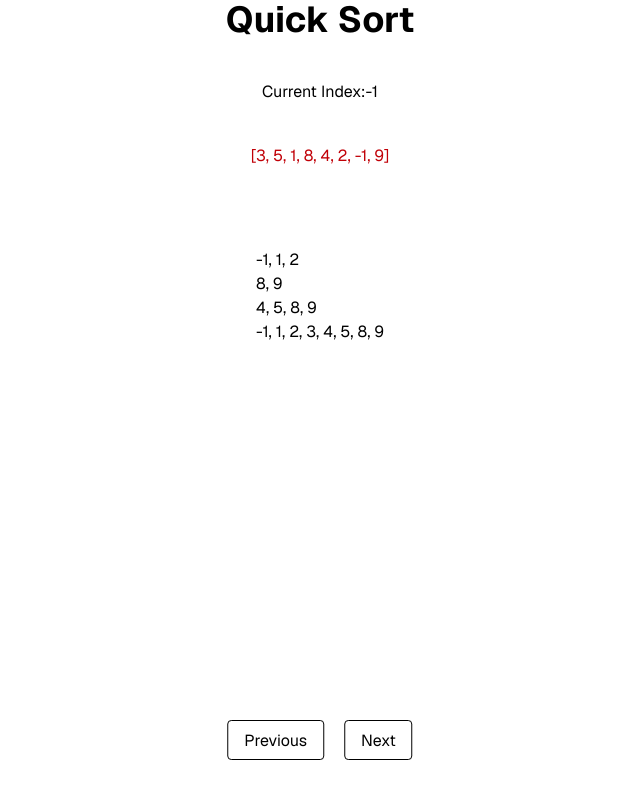
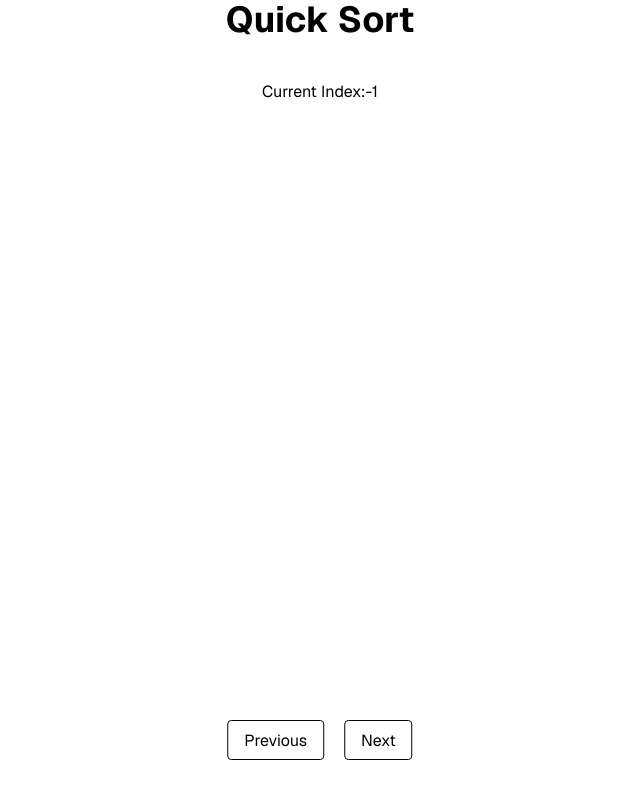
Before and after one commit to vo-eric/algos, a Next.js app: page /sort/quicksort in a window 1280 px wide. Shown: the whole page, without its empty margins (320-960 px from the left). Built offline with nearby package versions, Linux system fonts and the light colour scheme.

Commit message:
Render returned snapshot properly

```diff
--- a/src/app/sort/quicksort/page.tsx
+++ b/src/app/sort/quicksort/page.tsx
@@ -3,6 +3,7 @@
 import { useState } from "react";
 import Snapshot from "./Snapshot";
 import { quickSort } from "./quicksort";
+import ReturnedSnapshot from "./ReturnedSnapshot";
 
 /*
 DISPLAY THE CURRENT ARRAY WE ARE WORKING ON FROM 1 TO THE END
@@ -15,9 +16,25 @@ export default function QuickSort() {
   const nums = [3, 5, 1, 8, 4, 2, -1, 9];
   // const nums = [5, 3, 8, 4, 2, -1];
   const { snapshots, sorted } = quickSort(nums);
-  const MAX_INDEX = snapshots.length * 2 - 1;
+  const MAX_INDEX = snapshots.length * 2;
 
-  console.log(snapshots);
+  const handleClick = (direction: "increment" | "decrement") => {
+    if (direction === "increment") {
+      setCurrentIndex(Math.min(MAX_INDEX, currentIndex + 1));
+    } else {
+      setCurrentIndex(Math.max(0, currentIndex - 1));
+    }
+
+    setTimeout(() => {
+      window.scrollTo({
+        top: document.body.scrollHeight,
+        behavior: "smooth", // optional for animated scroll
+      });
+    }, 500);
+  };
+
+  // Create a reversed copy for display
+  const reversedSnapshots = [...snapshots].reverse();
 
   return (
     <div className="mx-auto w-[60%]">
@@ -25,16 +42,11 @@ export default function QuickSort() {
         <div className="flex w-full flex-col items-center gap-10">
           <h1 className="text-4xl font-bold">Quick Sort</h1>
           <p>Current Index:{currentIndex}</p>
-          <div className="flex gap-5 text-red-700">
-            [{nums.join(", ")}]
-            {/* {nums.map((num, i) => (
-              <div key={i}>{num}</div>
-            ))} */}
-          </div>
           <div className="flex flex-col gap-10">
             {/* need to reverse the snapshots to show the correct order */}
-            {snapshots.reverse().map((snapshot, index) => {
+            {reversedSnapshots.map((snapshot, index) => {
               if (currentIndex > index) {
+                console.log("snapshot", snapshot);
                 return (
                   <Snapshot
                     key={index}
@@ -49,26 +61,30 @@ export default function QuickSort() {
           </div>
           {/* results */}
           <div>
-            {snapshots.reverse().map((snapshot, i) => {
-              return (
-                <div key={i} className="animate-fadeIn">
-                  {snapshot?.result?.join(", ")}
-                </div>
-              );
-            })}
+            {currentIndex > (MAX_INDEX - 1) / 2 &&
+              snapshots.map((snapshot, i) => {
+                // Calculate the adjusted index for results (subtract the halfway point)
+                const resultIndex = i + Math.floor((MAX_INDEX - 1) / 2) + 2;
+                // Only show results for snapshots that have been processed after the halfway point
+                if (currentIndex >= resultIndex) {
+                  console.log("snapshot.result", snapshot.result);
+                  return <ReturnedSnapshot key={i} snapshot={snapshot} />;
+                }
+                return null;
+              })}
           </div>
         </div>
       </div>
       <div className="fixed bottom-[5%] left-[50%] flex translate-x-[-50%] gap-5">
         <button
           className="h-[40px] rounded-sm border border-black px-4 py-2"
-          onClick={() => setCurrentIndex(Math.max(0, currentIndex - 1))}
+          onClick={() => handleClick("decrement")}
         >
           Previous
         </button>
         <button
           className="h-[40px] rounded-sm border border-black px-4 py-2"
-          onClick={() => setCurrentIndex(Math.min(MAX_INDEX, currentIndex + 1))}
+          onClick={() => handleClick("increment")}
         >
           Next
         </button>
```
